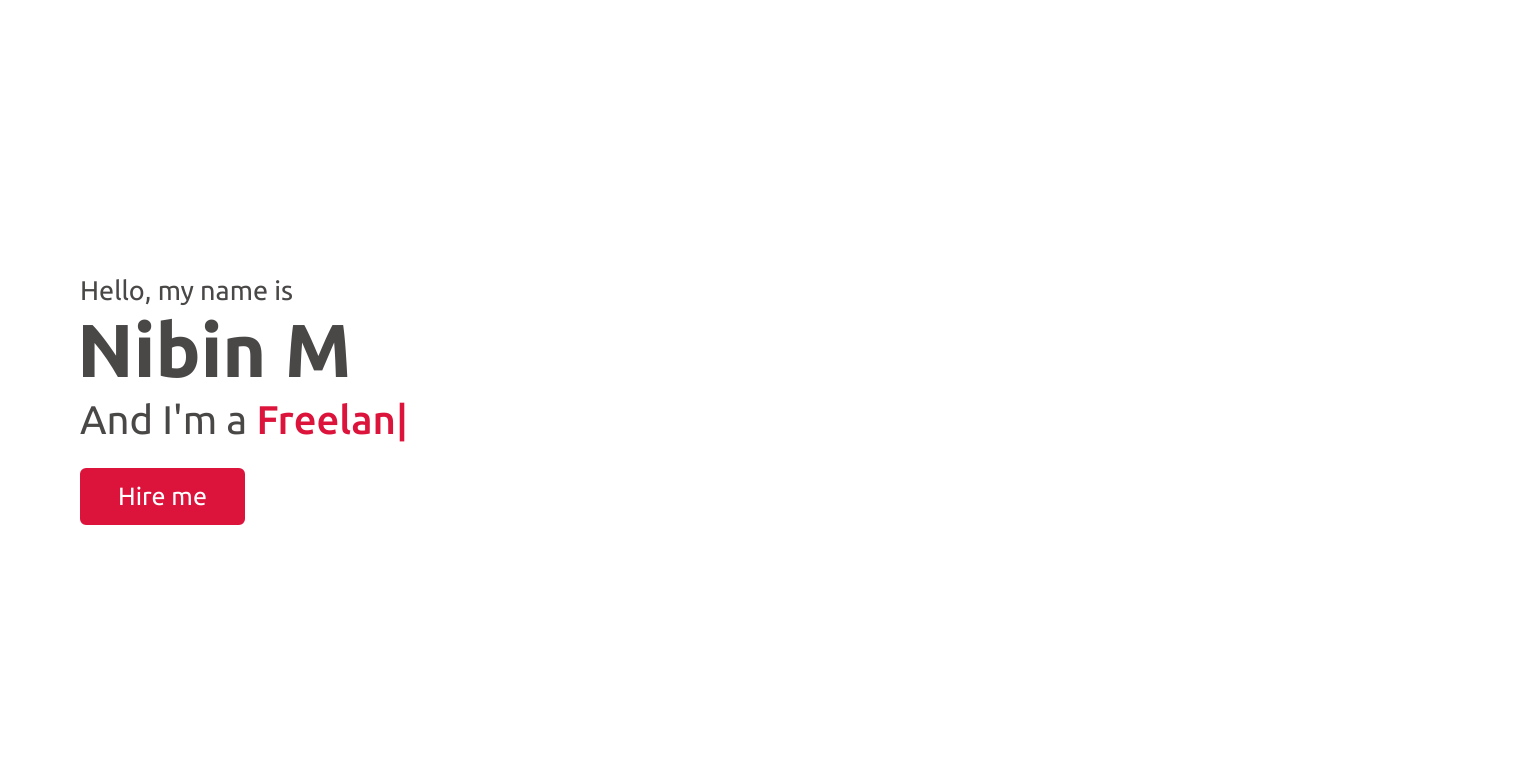
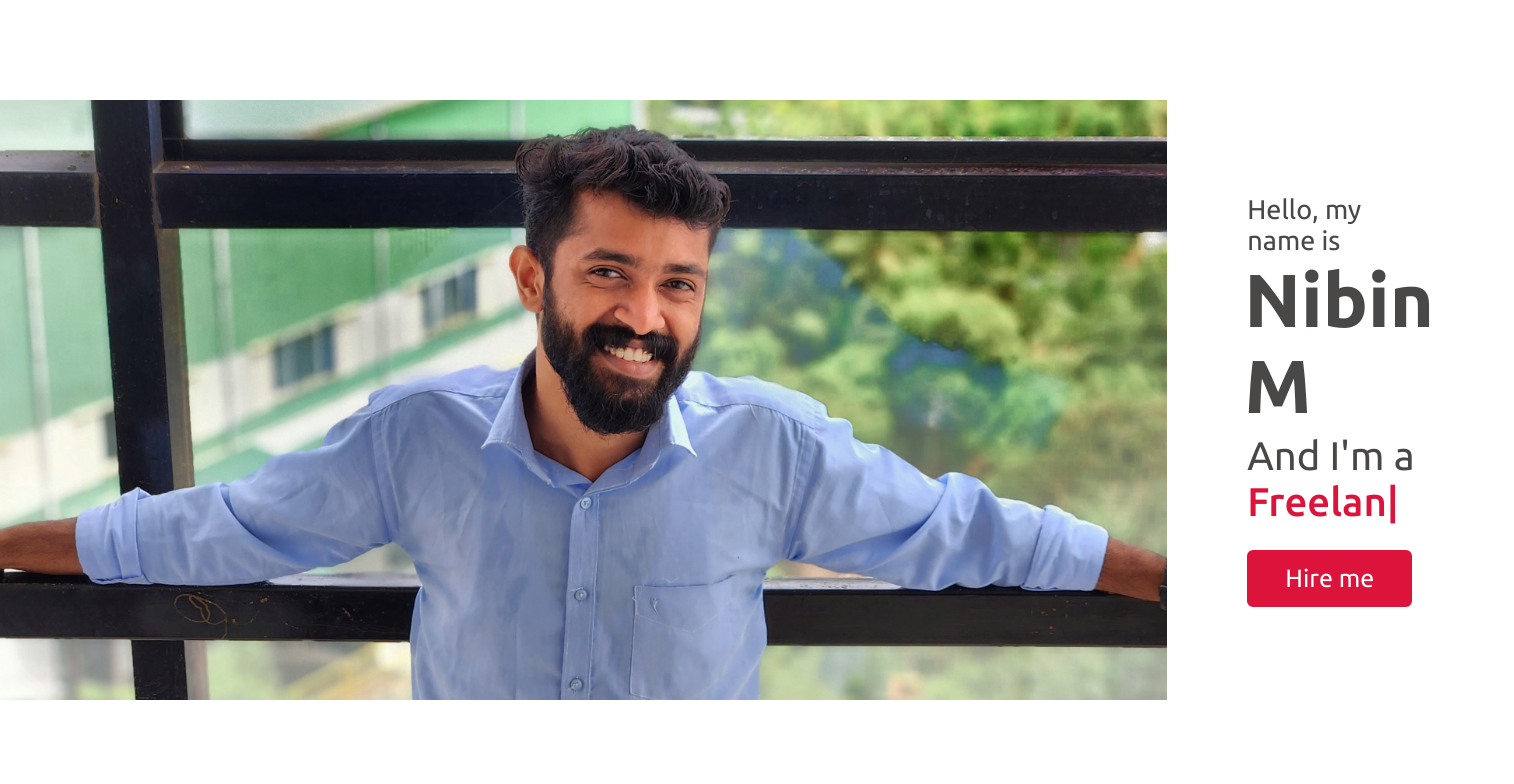
Before and after one commit to NibinManikandan/portfolio, a plain HTML site: page index.html in a window 1280 px wide. Shown: the top 784 px of the page, 1514 px wide, since content can reach past the window. Drawn offline with nearby package versions, Linux system fonts and the light colour scheme.

Commit message:
Update index.html

```diff
--- a/index.html
+++ b/index.html
@@ -43,6 +43,7 @@
 
     <!-- home section start -->
     <section class="home" id="home">
+        <img  src="img/back.jpeg" alt="#"/>
         <div class="max-width">
             <div class="home-content">
                 <div class="text-1">Hello, my name is</div>
```
